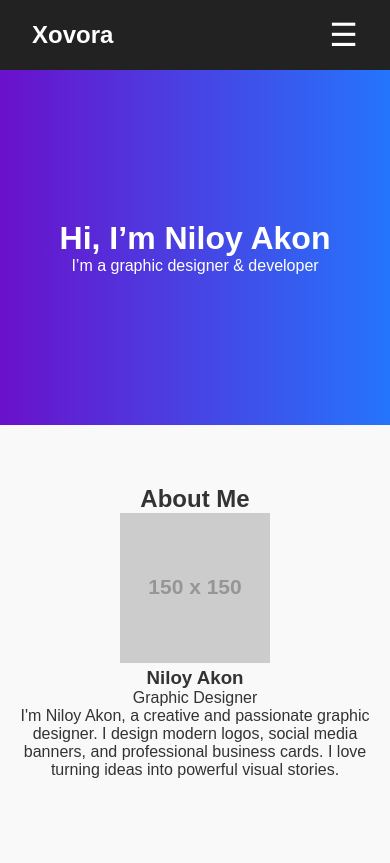
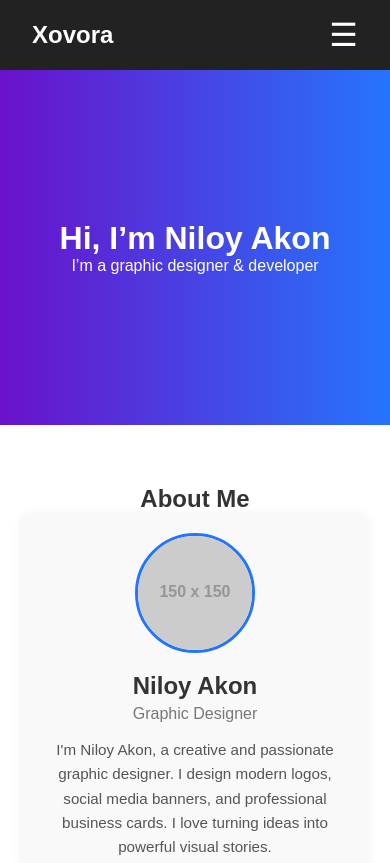
Before and after one commit to niloy366/xovora, a plain HTML site: page index.html in a window 390 px wide. Shown: the top 863 px of the page. Drawn offline with Linux system fonts and the light colour scheme; placeholder pictures from the web are drawn by us.

Commit message:
Update style.css

```diff
--- a/style.css
+++ b/style.css
@@ -146,43 +146,66 @@ footer {
 
 .about-section {
   padding: 60px 20px;
+  background: #fff;
   text-align: center;
 }
 
-.about-container {
-  display: flex;
-  align-items: center;
-  justify-content: center;
-  gap: 40px;
-  flex-wrap: wrap;
-  margin-top: 30px;
+.about-box {
+  max-width: 600px;
+  margin: 0 auto;
+  padding: 30px;
+  background: #f9f9f9;
+  border-radius: 12px;
+  box-shadow: 0 0 10px rgba(0,0,0,0.05);
 }
 
-.about-container img {
-  width: 250px;
-  height: auto;
-  border-radius: 10px;
-  box-shadow: 0 0 15px rgba(0,0,0,0.1);
+.about-img {
+  width: 150px;
+  height: 150px;
+  object-fit: cover;
+  border-radius: 50%;
+  margin-bottom: 15px;
+  border: 3px solid #2575fc;
 }
 
-.about-text {
-  max-width: 500px;
-  text-align: left;
+.about-name {
+  font-size: 1.8rem;
+  margin-bottom: 5px;
+  color: #333;
 }
 
-.about-text p {
-  font-size: 1.1rem;
-  line-height: 1.8;
+.about-role {
+  font-size: 1.2rem;
+  color: #777;
+  margin-bottom: 15px;
+}
+
+.about-description {
+  font-size: 1rem;
+  color: #555;
+  line-height: 1.6;
 }
 
 /* Responsive */
-@media (max-width: 768px) {
-  .about-container {
-    flex-direction: column;
-    text-align: center;
+@media (max-width: 600px) {
+  .about-box {
+    padding: 20px;
   }
 
-  .about-text {
-    text-align: center;
+  .about-img {
+    width: 120px;
+    height: 120px;
+  }
+
+  .about-name {
+    font-size: 1.5rem;
+  }
+
+  .about-role {
+    font-size: 1rem;
+  }
+
+  .about-description {
+    font-size: 0.95rem;
   }
 }
```
